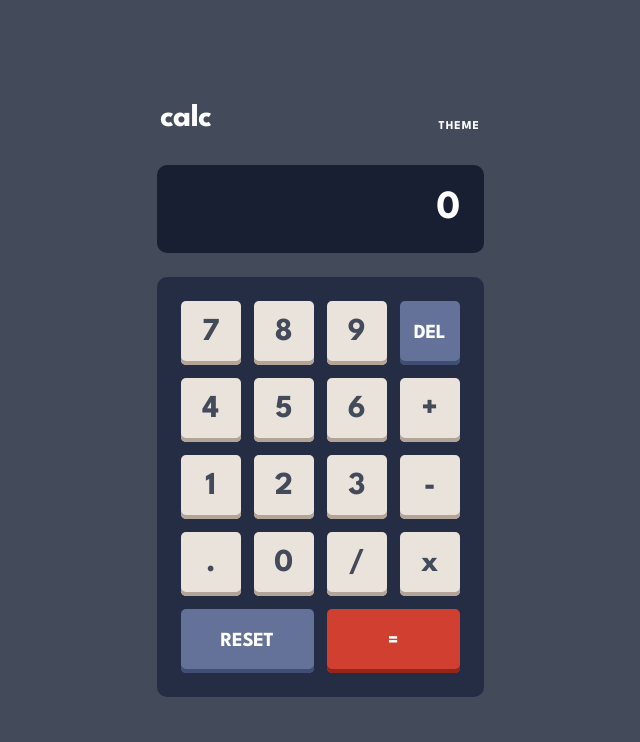
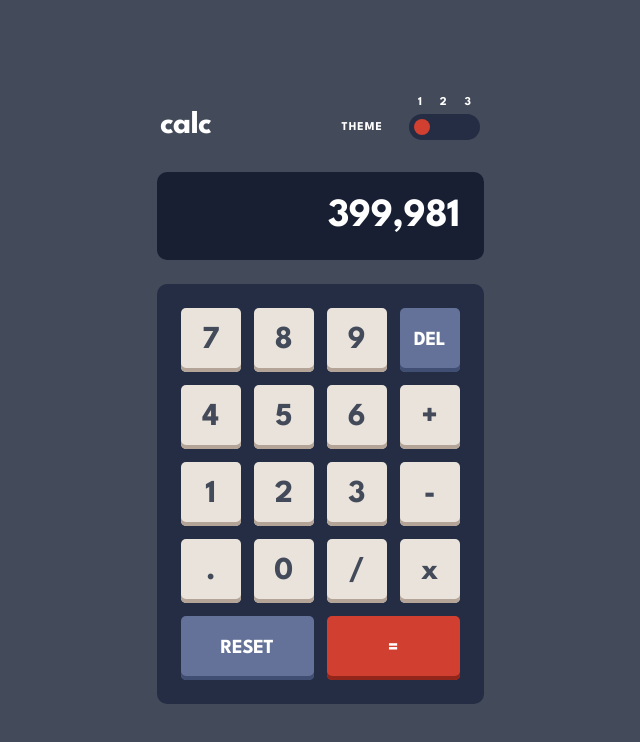
Before and after one commit to RoanMacmillan/calculator, a React (Vite) app: page / in a window 1280 px wide. Shown: the top 742 px of the page, without its empty margins (320-960 px from the left). Built offline with nearby package versions, Linux system fonts and the light colour scheme.

Commit message:
finished math operations

```diff
--- a/src/App.css
+++ b/src/App.css
@@ -51,3 +51,39 @@ h1 {
   letter-spacing: -0.533333px;
   color: #ffffff;
 }
+
+header {
+  display: flex;
+  width: 320px;
+  justify-content: space-between;
+  align-items: flex-end;
+  margin-bottom: 32px;
+}
+
+header span {
+  color: white;
+  text-transform: uppercase;
+  font-weight: 700;
+  font-size: 12px;
+  line-height: 11px;
+  text-align: center;
+  letter-spacing: 1px;
+}
+
+.themeContainer {
+  display: flex;
+  align-items: center;
+  gap: 26px;
+}
+
+.themeTxt {
+  margin-top: auto;
+  margin-bottom: 7px;
+}
+
+
+@media screen and (min-width: 1440px) {
+  header {
+    width: 533px;
+  }
+}
--- a/src/App.jsx
+++ b/src/App.jsx
@@ -1,15 +1,59 @@
-import { useState } from 'react'
-import './App.css'
-import Calculator from './assets/components/Calculator/Calculator'
-import Header from './assets/components/Header/Header'
+import { useState } from "react";
+import "./App.css";
+import Calculator from "./assets/components/Calculator/Calculator";
+import "./assets/components/Switch/Switch.css";
+import "./assets/components/Switch/Themes.css";
 function App() {
+  const [colorScheme, setColorScheme] = useState("default");
+
+  const handleColorSchemeChange = (event) => {
+    setColorScheme(event.target.value);
+  };
 
   return (
-    <div className="App">
-      <Header />
+    <div className={`App ${colorScheme}`}>
+      <header>
+        <h1>calc</h1>
+        <div className="themeContainer">
+          <span className="themeTxt">theme</span>
+          <div className="theme-input">
+            <div className="label-box">
+              <label>1</label>
+              <label>2</label>
+              <label>3</label>
+            </div>
+            <div className="radio-box">
+              <input
+                type="radio"
+                name="colorScheme"
+                id="radio-theme1"
+                value="default"
+                checked={colorScheme === "default"}
+                onChange={handleColorSchemeChange}
+              />
+              <input
+                type="radio"
+                name="colorScheme"
+                id="radio-theme2"
+                value="dark"
+                checked={colorScheme === "dark"}
+                onChange={handleColorSchemeChange}
+              />
+              <input
+                type="radio"
+                name="colorScheme"
+                id="radio-theme3"
+                value="light"
+                checked={colorScheme === "light"}
+                onChange={handleColorSchemeChange}
+              />
+            </div>
+          </div>
+        </div>
+      </header>
       <Calculator />
     </div>
-  )
+  );
 }
 
-export default App
+export default App;
--- a/src/assets/components/Button/Button.css
+++ b/src/assets/components/Button/Button.css
@@ -15,6 +15,10 @@ button {
   /* transition: all .2s ease-in-out; */
 }
 
+button:hover {
+  filter: brightness(110%);
+}
+
 button:active {
   box-shadow: none;
   top: 1px;
@@ -28,7 +32,7 @@ button:active {
   height: 64px;
   border-radius: 5px;
   text-align: center;
-  transition: all 0.2s ease-in-out;
+  /* transition: all 0.2s ease-in-out; */
 }
 
 .big:last-of-type {
@@ -58,5 +62,27 @@ button:active {
   button {
     width: 101px;
     height: 64px;
+    font-size: 40px;
+    line-height: 37px;
+    letter-spacing: -0.666667px;
+    border-radius: 10px;
+  }
+
+  .big:first-of-type,
+  .delBtn {
+    font-size: 28px;
+    line-height: 26px;
+    letter-spacing: -0.466667px;
+    color: #ffffff;
+    border-radius: 10px;
+
+  }
+
+  .big:last-of-type {
+    font-size: 28px;
+    line-height: 26px;
+    letter-spacing: -0.466667px;
+    border-radius: 10px;
+
   }
 }
--- a/src/assets/components/Calculator/Calculator.css
+++ b/src/assets/components/Calculator/Calculator.css
@@ -6,17 +6,7 @@ main {
   justify-content: space-between;
 }
 
-.outputContainer {
-  background: #181f33;
-  border-radius: 10px;
-  height: 88px;
-  display: flex;
-  justify-content: flex-end;
-  align-items: center;
-  padding-right: 24px;
-  overflow: hidden;
-  padding-left: 24px;
-}
+
 
 .buttonsContainer {
   height: 420px;
@@ -44,16 +34,14 @@ main {
   }
 
   .buttonsContainer {
-
     height: 480px;
     gap: 24px;
     padding: 32px 32px 32px 30px;
-
   }
 
-  .outputContainer {
-    width: 540px;
-    height: 128px;
-    outline: 1px solid red;
+
+
+  .bottomRow {
+    gap: 24px;
   }
 }
--- a/src/assets/components/Calculator/Calculator.jsx
+++ b/src/assets/components/Calculator/Calculator.jsx
@@ -3,7 +3,7 @@ import "./Calculator.css";
 import Button from "../Button/Button";
 import Display from "../Display/Display";
 const Calculator = () => {
-  const [displayValue, setDisplayValue] = useState("0");
+  const [displayValue, setDisplayValue] = useState("399,981");
 
   function handleButtonClick(value) {
     switch (value) {
@@ -19,7 +19,7 @@ const Calculator = () => {
         try {
           // Evaluate the expression and update the displayValue with the result
           const result = eval(displayValue);
-          setDisplayValue(result.toString());
+          setDisplayValue(result.toLocaleString());
         } catch (error) {
           // If the expression is invalid, display an error message
           setDisplayValue("Error");
@@ -51,9 +51,7 @@ const Calculator = () => {
 
   return (
     <main>
-      <div className="outputContainer">
-        <Display value={displayValue} />
-      </div>
+      <Display value={displayValue} />
 
       <div className="buttonsContainer">
         <Button label="7" onClick={() => handleButtonClick("7")} />
--- a/src/assets/components/Display/Display.css
+++ b/src/assets/components/Display/Display.css
@@ -7,5 +7,33 @@
   white-space: nowrap;
   overflow: hidden;
   text-overflow: ellipsis;
+}
+
+.outputContainer {
+  background: #181f33;
+  border-radius: 10px;
+  height: 88px;
+  display: flex;
+  justify-content: flex-end;
+  align-items: center;
+  padding-right: 24px;
+  overflow: hidden;
+  padding-left: 24px;
+}
+
+@media screen and (min-width: 1440px) {
+  .outputContainer {
+    padding-right: 32px;
+    padding-left: 32px;
+    width: 540px;
+    height: 128px;
+  }
+
+  .display {
+    font-size: 56px;
+    line-height: 52px;
+    letter-spacing: -0.933333px;
+  }
+
 
 }
--- a/src/assets/components/Display/Display.jsx
+++ b/src/assets/components/Display/Display.jsx
@@ -1,7 +1,12 @@
 import React from "react";
 import "./Display.css";
 const Display = ({ value }) => {
-  return <span className="display">{value}</span>;
+  return (
+  <div className="outputContainer">
+  <span className="display">{value}</span>
+  </div>
+
+  )
 };
 
 export default Display;
--- a/src/assets/components/Header/Header.css
+++ /dev/null
@@ -1,17 +0,0 @@
-header {
-  display: flex;
-  width: 320px;
-  justify-content: space-between;
-  align-items: flex-end;
-  margin-bottom: 32px;
-}
-
-header span {
-  color: white;
-  text-transform: uppercase;
-  font-weight: 700;
-  font-size: 12px;
-  line-height: 11px;
-  text-align: center;
-  letter-spacing: 1px;
-}
--- a/src/assets/components/Header/Header.jsx
+++ /dev/null
@@ -1,16 +0,0 @@
-import React from 'react'
-import './Header.css'
-const Header = () => {
-  return (
-    <header>
-      <h1>calc</h1>
-      <div className='themeSwitchContainer'>
-        <span>theme</span>
-        <div className='switch'></div>
-
-      </div>
-    </header>
-  )
-}
-
-export default Header
--- /dev/null
+++ b/src/assets/components/Switch/Switch.css
@@ -0,0 +1,83 @@
+.label-box {
+  width: 71px;
+  display: flex;
+  justify-content: space-around;
+  font-size: 12px;
+  font-weight: 700;
+  font-size: 12px;
+  line-height: 13px;
+  text-align: center;
+  color: #ffffff;
+}
+.radio-box {
+  padding: 3px 0;
+  background: #242d44;
+  border-radius: 13px;
+  display: flex;
+  justify-content: space-around;
+  height: 26px;
+  position: relative;
+  margin-top: 5px;
+}
+
+#radio-theme1 {
+  cursor: pointer;
+  appearance: none;
+  height: 16px;
+  width: 16px;
+  position: absolute;
+  left: 5px;
+  top: 5px;
+  border-radius: 50%;
+  margin: 0;
+}
+#radio-theme2 {
+  cursor: pointer;
+  appearance: none;
+  position: absolute;
+  top: 5px;
+  height: 16px;
+  width: 16px;
+  border-radius: 50%;
+  margin: 0;
+}
+#radio-theme3 {
+  cursor: pointer;
+  appearance: none;
+  position: absolute;
+  top: 5px;
+  right: 5px;
+  height: 16px;
+  width: 16px;
+  border-radius: 50%;
+  margin: 0;
+}
+
+#radio-theme1:hover {
+  background: #d03f2f46;
+  transition-duration: 500ms;
+}
+#radio-theme2:hover {
+  background: #ca55024b;
+  transition-duration: 500ms;
+}
+#radio-theme3:hover {
+  background: #00e0d146;
+  transition-duration: 500ms;
+}
+
+#radio-theme1:checked {
+  background: #d03f2f;
+  transition-duration: 500ms;
+  cursor: default;
+}
+#radio-theme2:checked {
+  background: #d03f2f;
+  transition-duration: 500ms;
+  cursor: default;
+}
+#radio-theme3:checked {
+  background: #d03f2f;
+  transition-duration: 500ms;
+  cursor: default;
+}
--- /dev/null
+++ b/src/assets/components/Switch/Themes.css
@@ -0,0 +1,13 @@
+/* theme 2 */
+
+.light {
+  background: hsl(0, 0%, 90%);
+}
+
+.light .outputContainer {
+  background: #eeeeee;
+}
+
+.light .display {
+  color: #36362c;
+}
```
